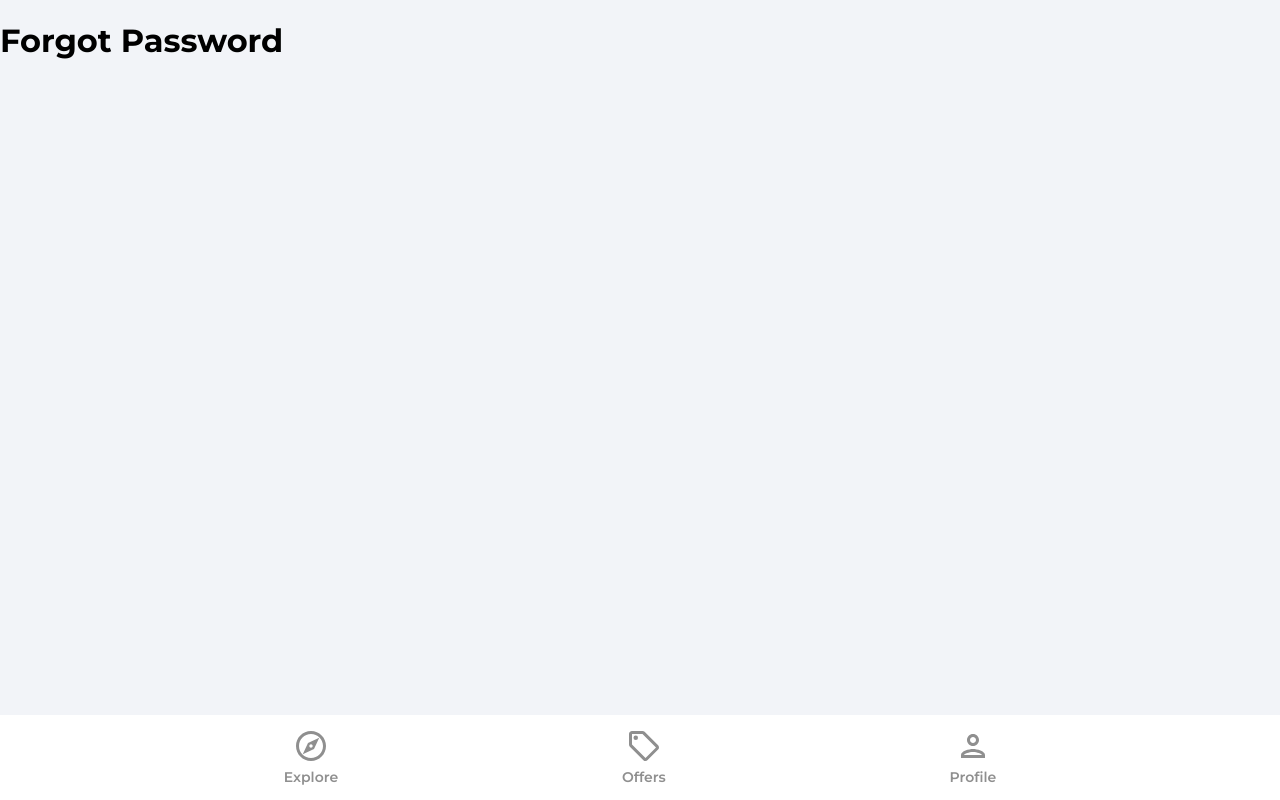
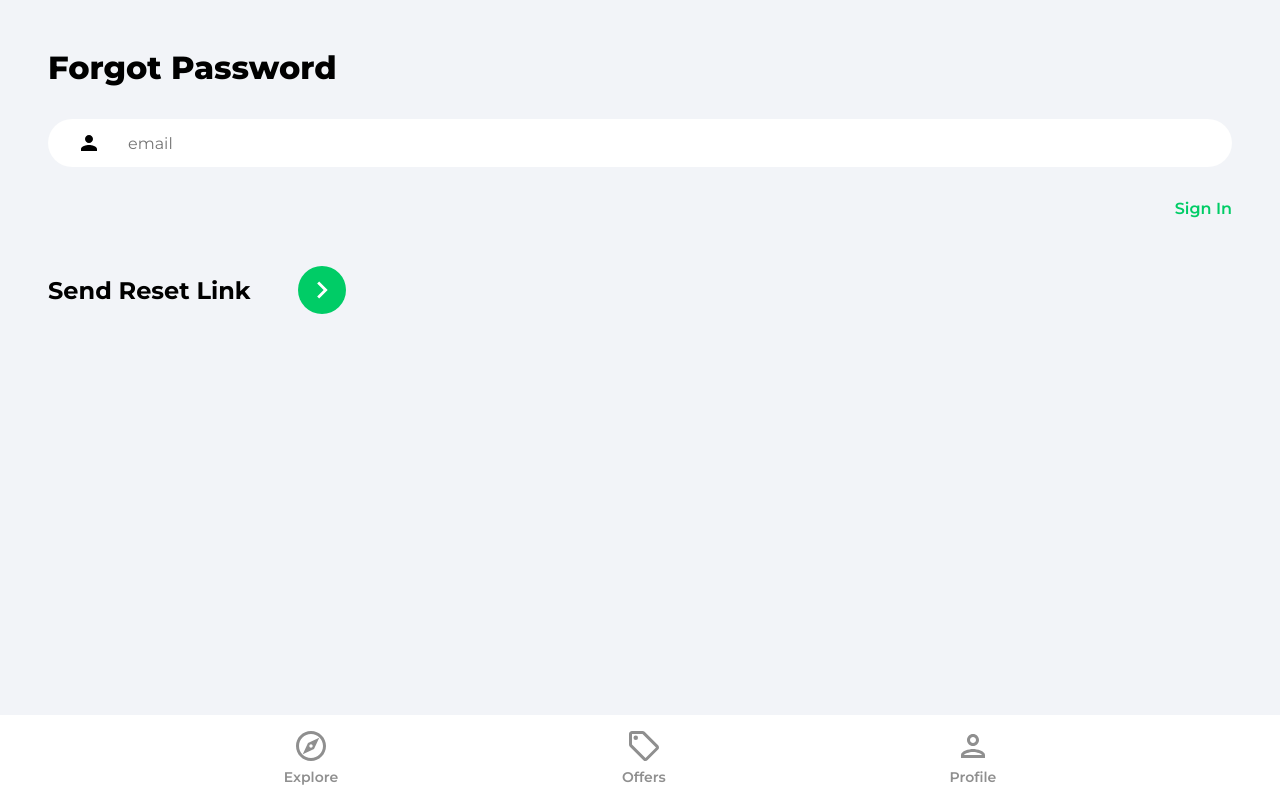
Before and after one commit to anoj-kt/homely, a React (Create React App) app: page /forgot-password in a window 1280 px wide. Built offline with nearby package versions, Linux system fonts and the light colour scheme; no server answers.

Commit message:
Created basic form

```diff
--- a/src/pages/ForgotPassword.jsx
+++ b/src/pages/ForgotPassword.jsx
@@ -1,11 +1,51 @@
+import { useState } from 'react';
+import { Link } from 'react-router-dom';
+import { getAuth, sendPasswordResetEmail } from 'firebase/auth';
+import { toast } from 'react-toastify';
+
+import { ReactComponent as ArrowRightIcon } from '../assets/svg/keyboardArrowRightIcon.svg'
+
+function ForgotPassword() {
+  const [email, setEmail] = useState("")
+
+  const onChange = () => {
+
+  }
+
+  const onSubmit = (e) => {
+    e.preventDefault();
 
 
-function ForgotPassword() {
-    return (
-      <>
-      <h1>Forgot Password</h1>
-      </>
-    );
+  }
+
+  return (
+    <div className="page__container">
+      <header>
+        <p className="page__header">Forgot Password</p>
+      </header>
+      <main>
+        <form onSubmit={onSubmit}>
+          <input
+            type="email"
+            placeholder="email"
+            className="email__input"
+            id="email"
+            value={email}
+            onChange={onChange}
+          />
+          <Link className="forgotPasswordLink" to="/sign-in">
+            Sign In
+          </Link>
+          <div className="signIn__div">
+            <div className="signIn__text">Send Reset Link</div>
+            <button className="signIn__button">
+              <ArrowRightIcon fill="#ffffff" width="34px" height="34px"/>
+            </button>
+          </div>
+        </form>
+      </main>
+    </div>
+  );
   }
 
   export default ForgotPassword;
```
